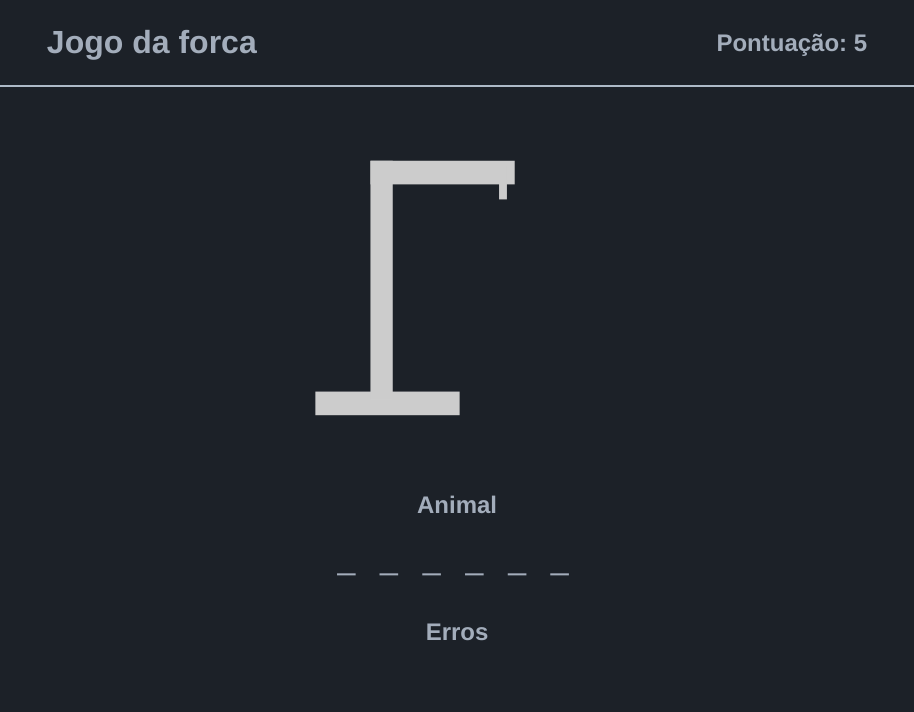
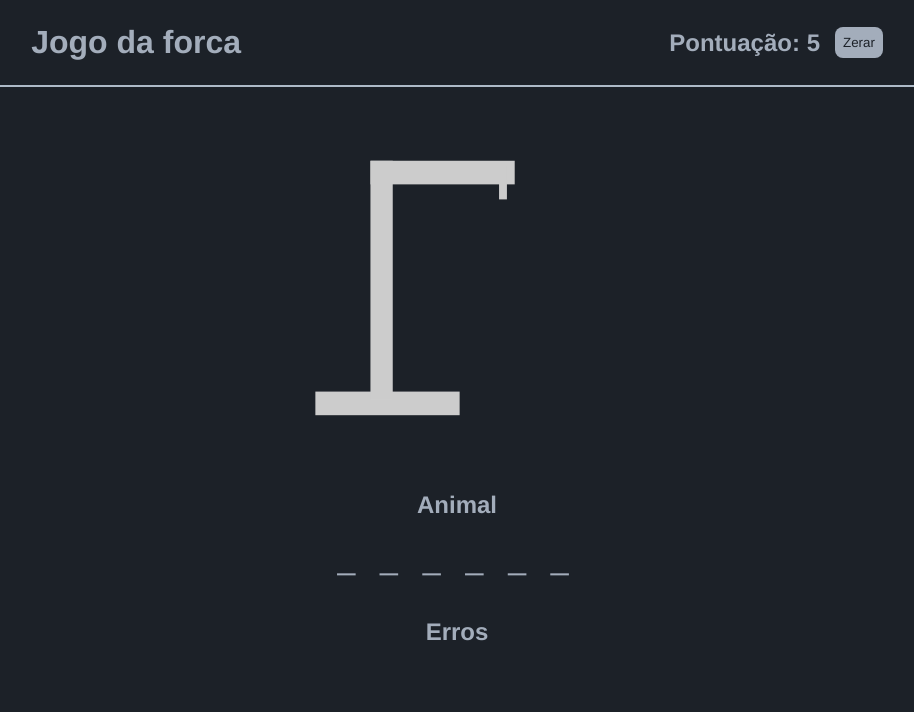
Before and after one commit to Filipelaw45/jogo-forca, a plain HTML site: page index.html in a window 1280 px wide. Shown: the whole page, without its empty margins (183-1097 px from the left). Drawn offline with Linux system fonts and the light colour scheme.

Commit message:
btn zerar

```diff
--- a/index.html
+++ b/index.html
@@ -11,7 +11,10 @@
 
     <header>
         <h1>Jogo da forca</h1>
-        <h2>Pontuação: <span>5</span></h2>
+        <div class="flex">
+            <h2>Pontuação: <span>5</span></h2>
+            <button class="btn">Zerar</button>
+        </div>
     </header>
 
     <main id="container">
--- a/style.css
+++ b/style.css
@@ -18,6 +18,21 @@ header{
     padding: 1.5rem 0;
     border-bottom: 2px solid #ADBAC8;
     flex-wrap: wrap;
+}
+
+.flex{
+    display: flex;
+    align-items: center;
+    gap: 15px;
+}
+
+.btn{
+    padding: .5rem;
+    background-color: #A3ADBB;
+    color: #1C2128;
+    border: none;
+    border-radius: .5rem;
+    cursor: pointer;
 }
 
 #container{
```
